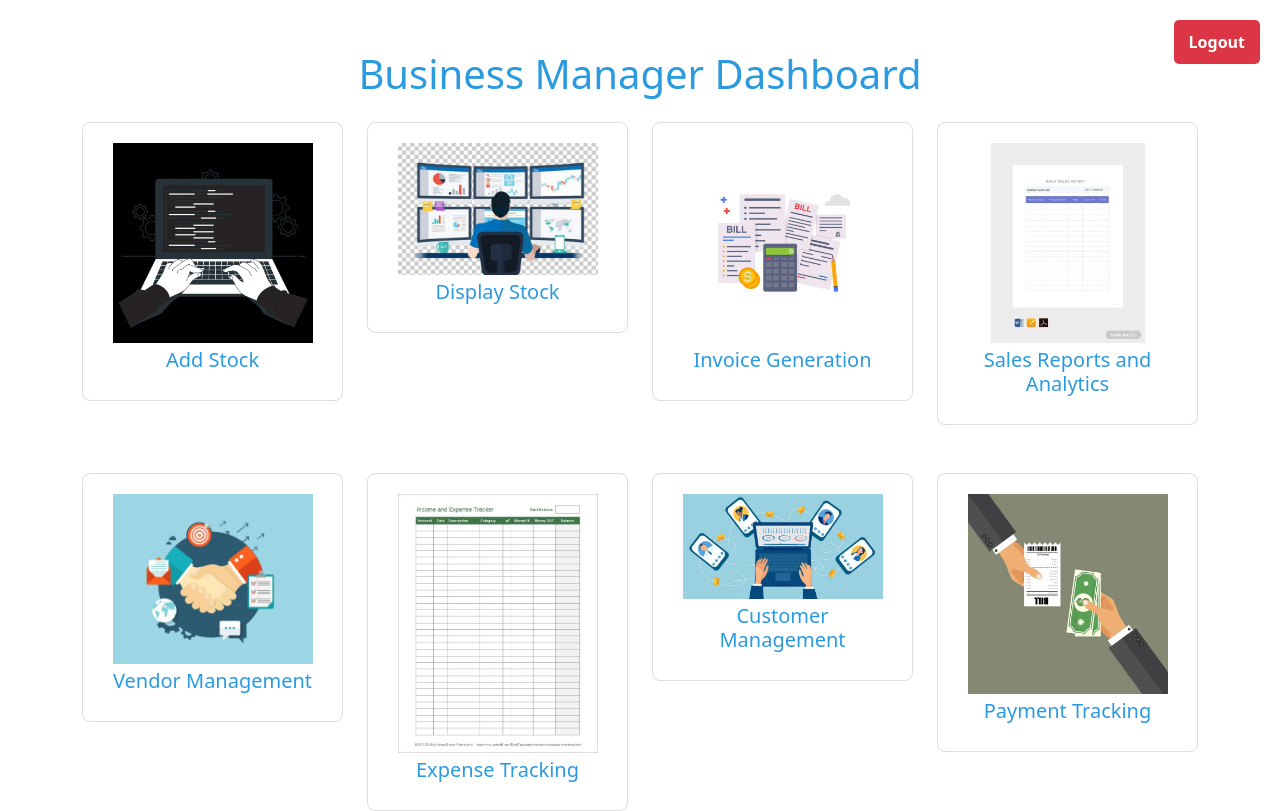
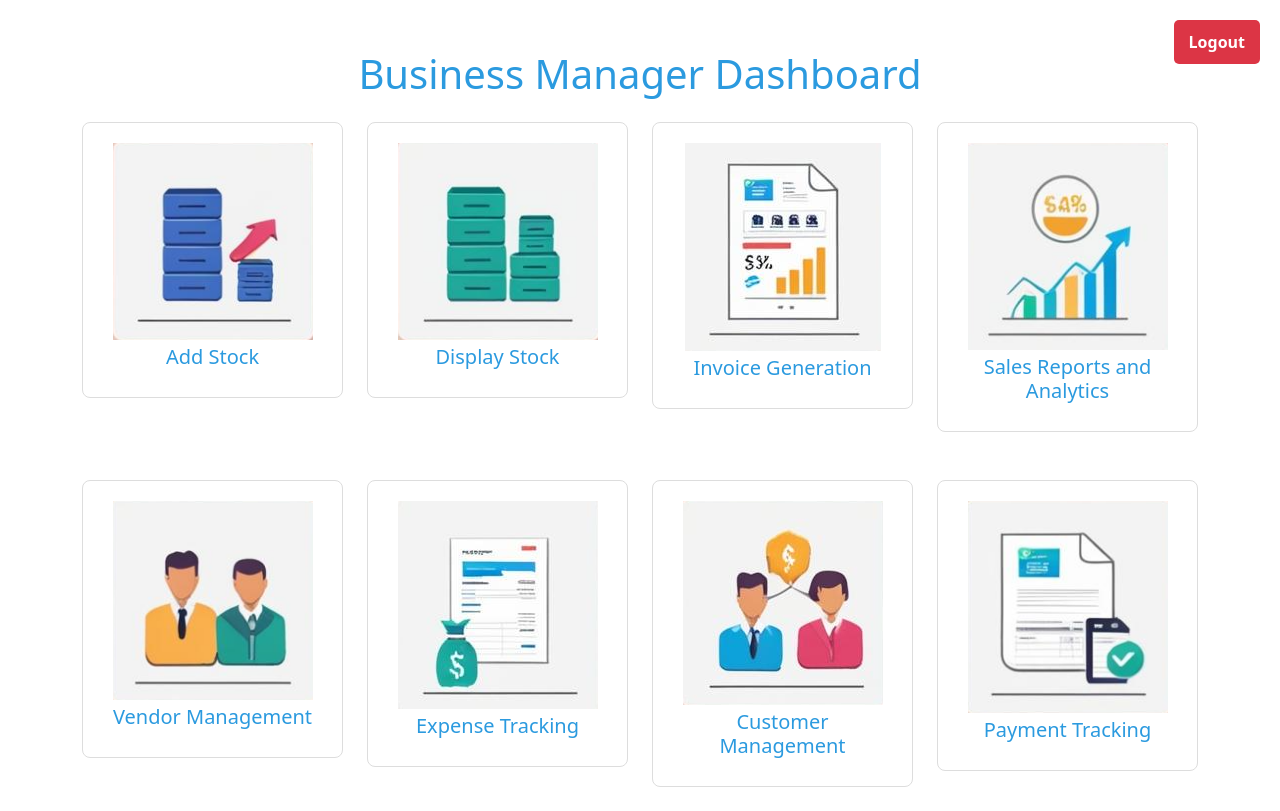
Before and after one commit to punamth/businessManagerDashboard, a PHP site: page / in a window 1280 px wide. After the commit the page ends 787 px from the top, so only its background shows below. Run offline with PHP 8.4, Linux system fonts and the light colour scheme; the visitor is signed in with stand-in values (Sample User, id 1).

Commit message:
fixed UI layout

```diff
--- a/index.php
+++ b/index.php
@@ -72,7 +72,7 @@
         <div class="col-md-3">
             <div class="dashboard-section">
                 <a href="pages/add_stock.php">
-                    <img src="images/adding stock.jpg" alt="Add Stock" class="img-fluid">
+                    <img src="images/adding_stock.png" alt="Add Stock" class="img-fluid">
                     <h5>Add Stock</h5>
                 </a>
             </div>
@@ -82,7 +82,7 @@
         <div class="col-md-3">
             <div class="dashboard-section">
                 <a href="pages/display_stock.php">
-                    <img src="images/display_stock.jpg" alt="Display Stock" class="img-fluid">
+                    <img src="images/update_stock.png" alt="Display Stock" class="img-fluid">
                     <h5>Display Stock</h5>
                 </a>
             </div>
@@ -92,7 +92,7 @@
         <div class="col-md-3">
             <div class="dashboard-section">
                 <a href="pages/create_bill.php">
-                    <img src="images/invoice_generation.jpg" alt="Create Bill" class="img-fluid">
+                    <img src="images/invoice_generation.png" alt="Create Bill" class="img-fluid">
                     <h5>Invoice Generation</h5>
                 </a>
             </div>
@@ -102,7 +102,7 @@
         <div class="col-md-3">
             <div class="dashboard-section">
                 <a href="pages/sales_reports.php">
-                    <img src="images/sales_reports.jpg" alt="View Reports" class="img-fluid">
+                    <img src="images/sales_reports.png" alt="View Reports" class="img-fluid">
                     <h5>Sales Reports and Analytics</h5>
                 </a>
             </div>
@@ -114,7 +114,7 @@
         <div class="col-md-3">
             <div class="dashboard-section">
                 <a href="pages/vendors.php">
-                    <img src="images/vendor_management.jpg" alt="Vendor Management" class="img-fluid">
+                    <img src="images/vendor_management.png" alt="Vendor Management" class="img-fluid">
                     <h5>Vendor Management</h5>
                 </a>
             </div>
@@ -124,7 +124,7 @@
         <div class="col-md-3">
             <div class="dashboard-section">
                 <a href="pages/expenses.php">
-                    <img src="images/expenses_tracking.jpg" alt="Expense Tracking" class="img-fluid">
+                    <img src="images/expense_tracking.png" alt="Expense Tracking" class="img-fluid">
                     <h5>Expense Tracking</h5>
                 </a>
             </div>
@@ -134,7 +134,7 @@
         <div class="col-md-3">
             <div class="dashboard-section">
                 <a href="pages/customers.php">
-                    <img src="images/customer_management.jpg" alt="Customer Management" class="img-fluid">
+                    <img src="images/customer_management.png" alt="Customer Management" class="img-fluid">
                     <h5>Customer Management</h5>
                 </a>
             </div>
@@ -144,7 +144,7 @@
         <div class="col-md-3">
             <div class="dashboard-section">
                 <a href="pages/payment_tracking.php">
-                    <img src="images/payment_tracking.jpg" alt="Payment Tracking" class="img-fluid">
+                    <img src="images/payment_tracking.png" alt="Payment Tracking" class="img-fluid">
                     <h5>Payment Tracking</h5>
                 </a>
             </div>
```
Also changed, not shown: images/adding stock.jpg (deleted), images/adding_stock.png (added), images/customer_management.jpg (deleted), images/customer_management.png (added), images/display_stock.jpg (deleted), images/expense_tracking.png (added), images/expenses_tracking.jpg (deleted), images/invoice_generation.jpg (deleted), images/invoice_generation.png (added), images/payment_tracking.jpg (deleted), images/payment_tracking.png (added), images/sales_reports.jpg (deleted), images/sales_reports.png (added), images/update_stock.png (added), 2 more files.
